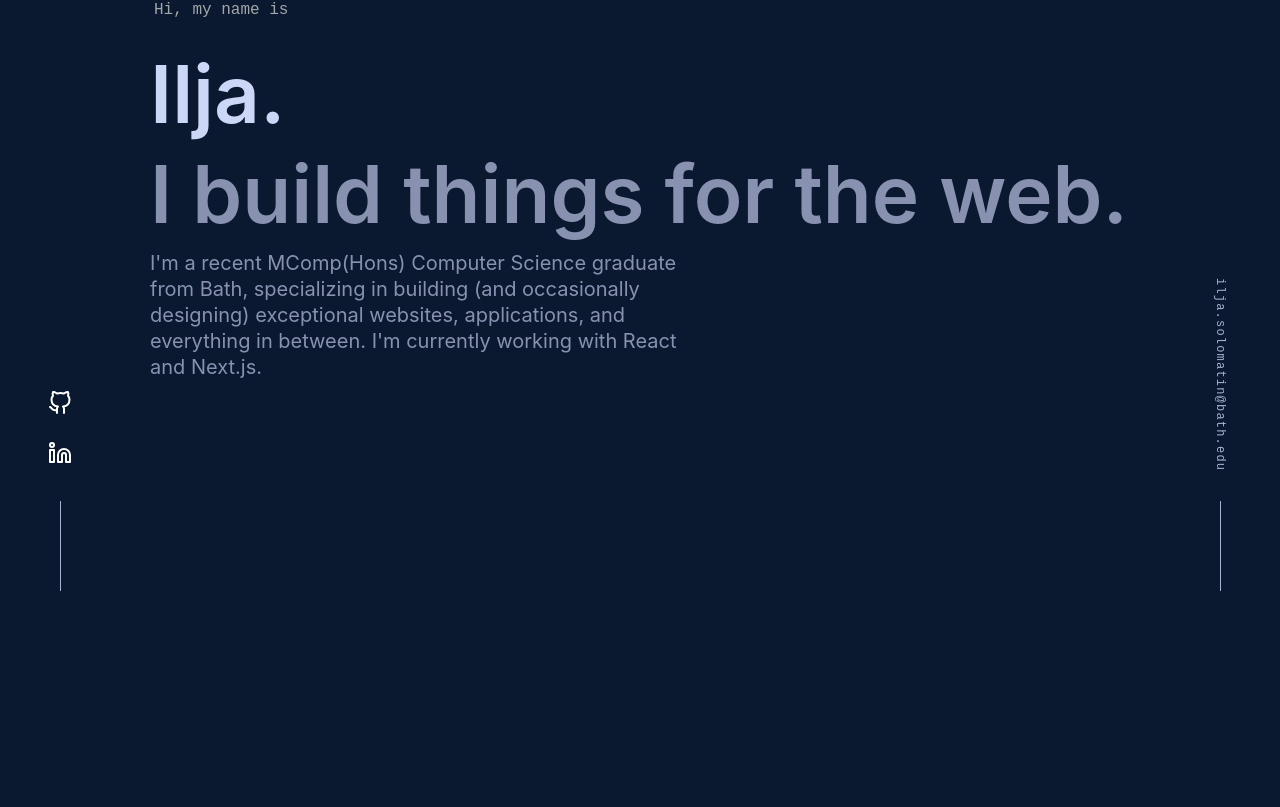
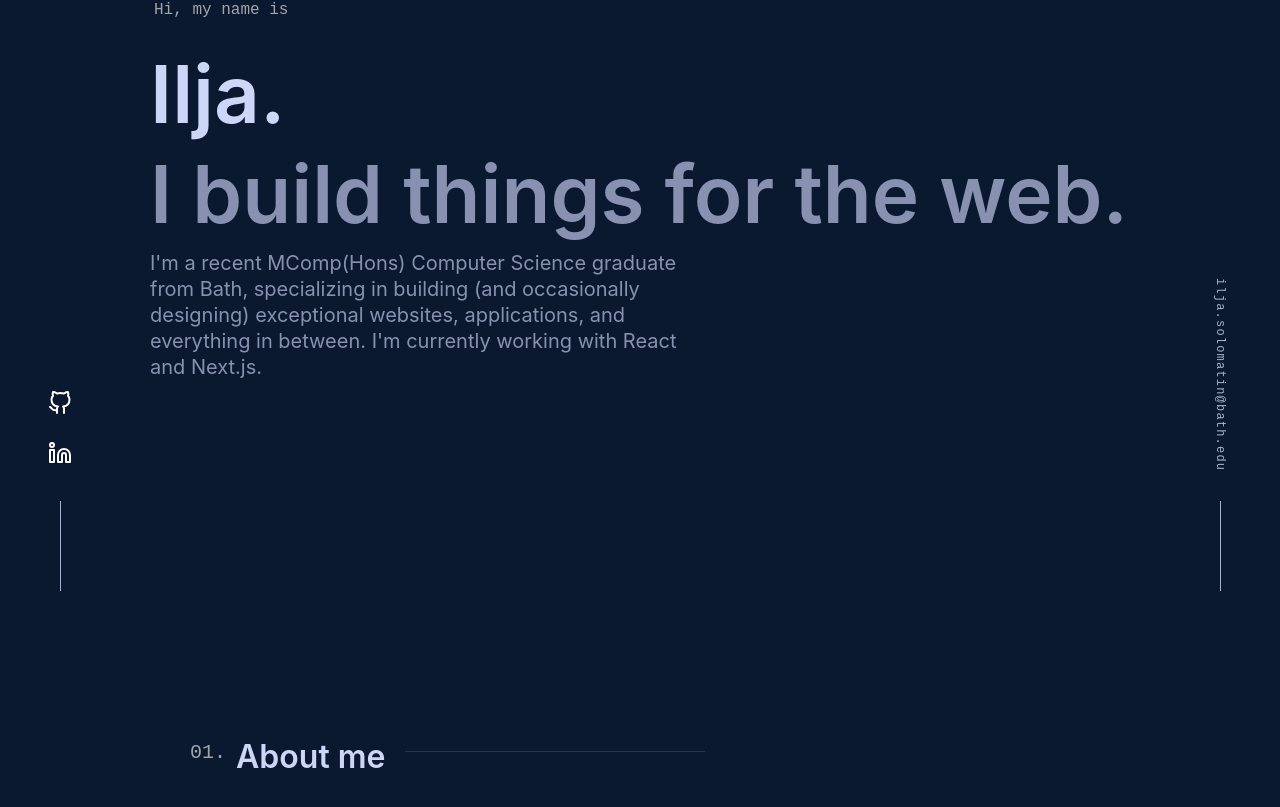
Before and after one commit to iljasolomatin/Portfolio, a React (Create React App) app: page / in a window 1280 px wide. Shown: the part 209-1016 px from the top of the page. Before the commit the page ends 800 px from the top, so only its background shows below. Built offline with nearby package versions, Linux system fonts and the light colour scheme.

Commit message:
Added about section

```diff
--- a/public/index.html
+++ b/public/index.html
@@ -7,7 +7,7 @@
     <meta name="theme-color" content="#000000" />
     <meta
       name="description"
-      content="Web site created using create-react-app"
+      content="Ilja Solomatin is a Software Engineer with a passion for building web applications."
     />
     <link rel="apple-touch-icon" href="%PUBLIC_URL%/logo192.png" />
     <!--
@@ -24,7 +24,7 @@
       work correctly both with client-side routing and a non-root public URL.
       Learn how to configure a non-root public URL by running `npm run build`.
     -->
-    <title>React App</title>
+    <title>Ilja Solomatin - Software Engineer Portfolio</title>
   </head>
   <body>
     <noscript>You need to enable JavaScript to run this app.</noscript>
--- a/src/components/Header.js
+++ b/src/components/Header.js
@@ -31,22 +31,22 @@ function Header() {
                 <div class="StyledLinks linksStyle">
                     <ol>
                         <li class="fadedown">
-                            <a href="#">
+                            <a href="#about">
                                 About
                             </a>
                         </li>
                         <li class="fadedown">
-                            <a href="#">
+                            <a href="#experience">
                                 Experience
                             </a>
                         </li>
                         <li class="fadedown">
-                            <a href="#">
+                            <a href="#projects">
                                 Projects
                             </a>
                         </li>
                         <li class="fadedown">
-                            <a href="#">
+                            <a href="#contact">
                                 Contact
                             </a>
                         </li>
--- a/src/components/mainContent.css
+++ b/src/components/mainContent.css
@@ -33,6 +33,7 @@ section {
     margin: 0px auto;
     padding: 100px 0px;
     max-width: 1000px;
+    display: block;
 }
 
 @keyframes slide-up {
@@ -96,3 +97,55 @@ section {
     margin: 20px 0px 0px;
     max-width: 540px;
 }
+
+.aboutSection {
+    visibility: visible;
+    opacity: 1;
+    transform: matrix3d(1, 0, 0, 0, 0, 1, 0, 0, 0, 0, 1, 0, 0, 0, 0, 1);
+    transition: opacity 0.5s cubic-bezier(0.645, 0.045, 0.355, 1) 0.2s, transform 0.5s cubic-bezier(0.645, 0.045, 0.355, 1) 0.2s;
+}
+
+.aboutStyle {
+    max-width: 900px;
+}
+
+.numberedHeading {
+    display: flex;
+    -webkit-box-align: center;
+    align-items: center;
+    position: relative;
+    margin: 10px 0px 40px;
+    width: 100%;
+    font-size: clamp(26px,5vw,var(--fz-heading));
+    white-space: nowrap;
+}
+
+.aboutStyle h2 {
+    margin: 0px 0px 10px;
+    font-weight: 600;
+    color: var(--lightest-slate);
+    line-height: 4.1;
+}
+
+.numberedHeading::before {
+    position: relative;
+    bottom: 4px;
+    counter-increment: section 1;
+    content: "0" counter(section) ".";
+    margin-right: 10px;
+    color: var(--green);
+    font-family: var(--font-mono);
+    font-size: clamp(var(--fz-md),3vw,var(--fz-xl));
+    font-weight: 400;
+}
+
+.numberedHeading::after {
+    content: "";
+    display: block;
+    position: relative;
+    top: -5px;
+    width: 300px;
+    height: 1px;
+    margin-left: 20px;
+    background-color: var(--lightest-navy);
+}
--- a/src/components/mainContent.js
+++ b/src/components/mainContent.js
@@ -30,8 +30,16 @@ function MainContent() {
                         </p>
                     </div>
                 </section>
+
+                <section id="about" class="aboutSection aboutStyle">
+                    <h2 class="numberedHeading">
+                        About me
+                    </h2>
+                </section>
             </main>
         </div>
+
+
     );
 }
 
```
